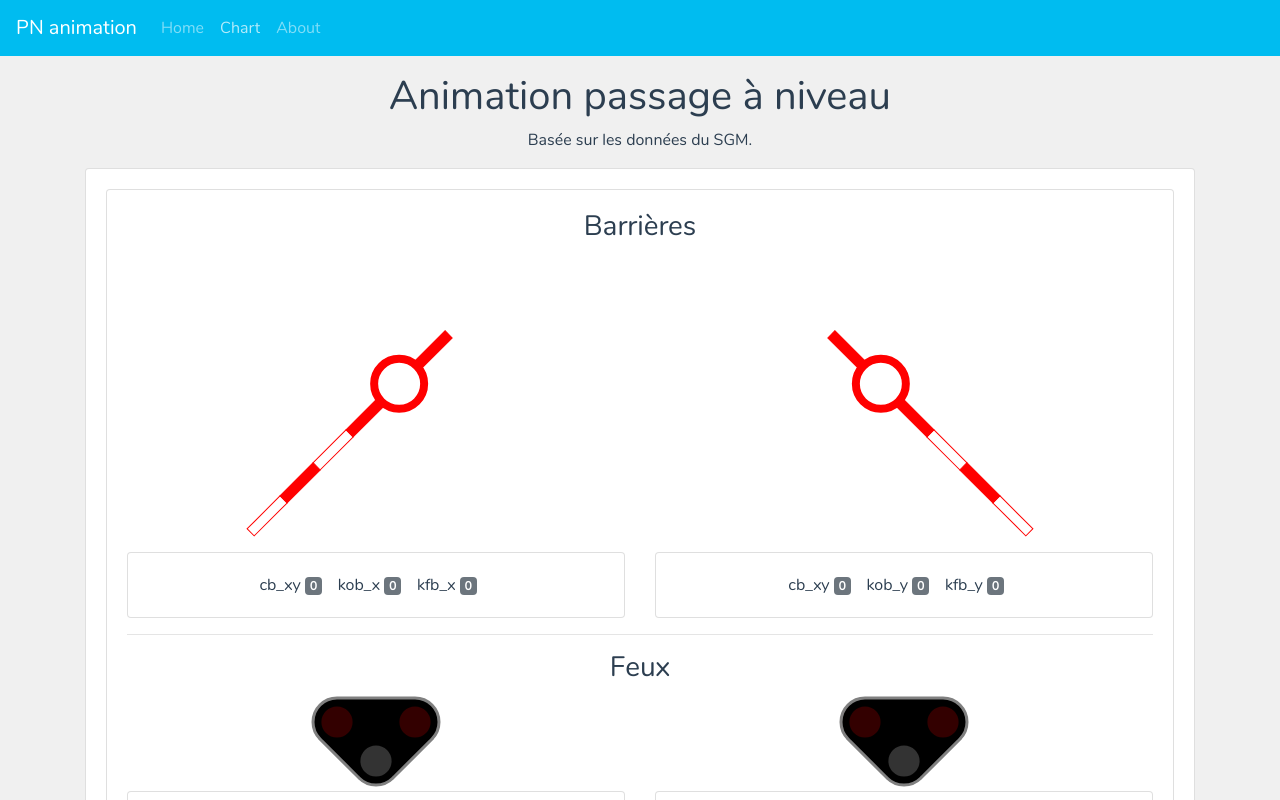
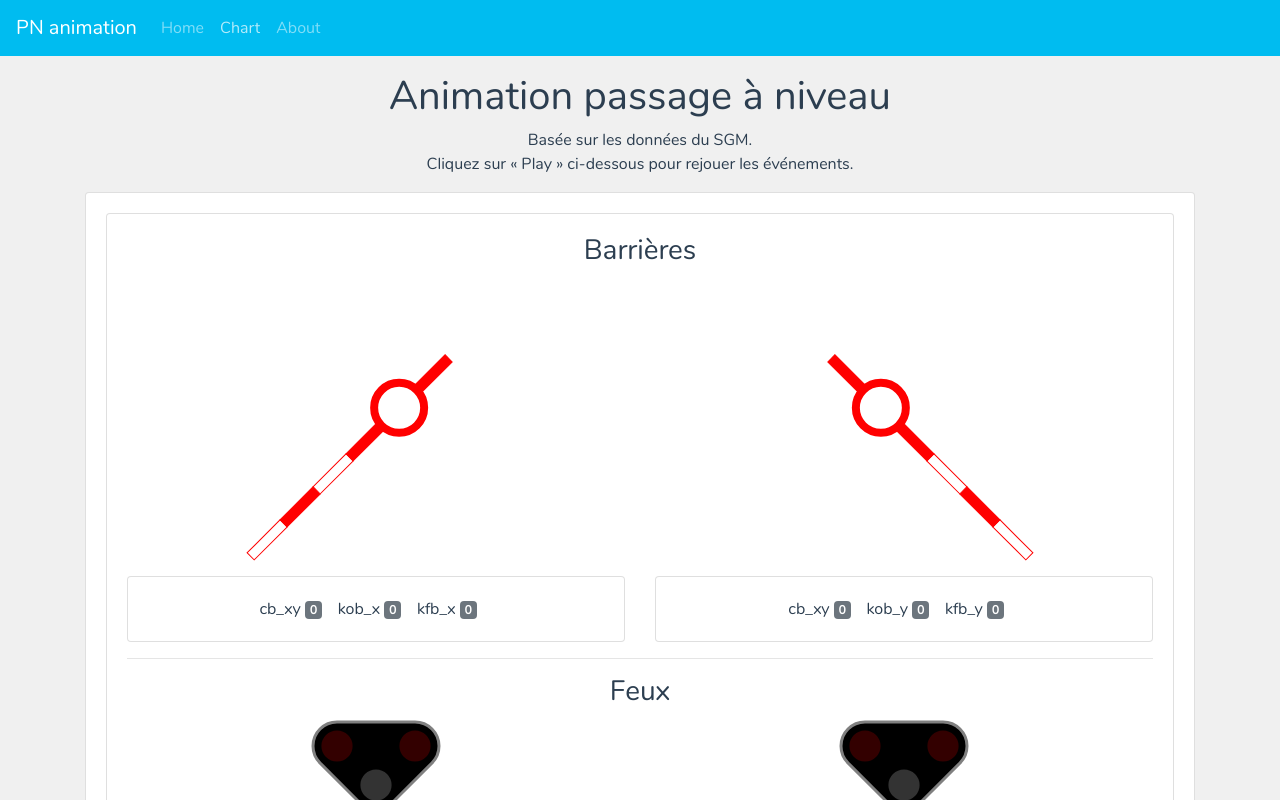
Before and after one commit to Thib-G/pn-anim, a Vue app: page /#/chart in a window 1280 px wide. Shown: the top 800 px of the page. Built offline with nearby package versions, Linux system fonts and the light colour scheme.

Commit message:
Add explanation

```diff
--- a/src/views/Chart.vue
+++ b/src/views/Chart.vue
@@ -2,7 +2,8 @@
   <b-row>
     <b-col>
       <h1>Animation passage à niveau</h1>
-      <p>Basée sur les données du SGM.</p>
+      <p>Basée sur les données du SGM.<br />
+        Cliquez sur &laquo;&nbsp;Play&nbsp;&raquo; ci-dessous pour rejouer les événements.</p>
       <b-card>
         <b-card class="mb-2" v-if="activeVars">
           <h3>Barrières</h3>
```
